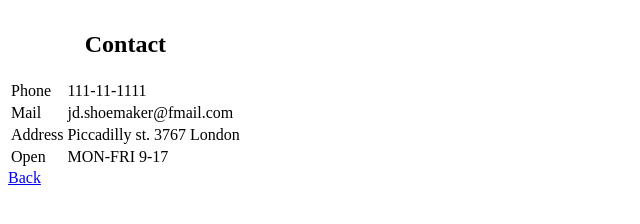
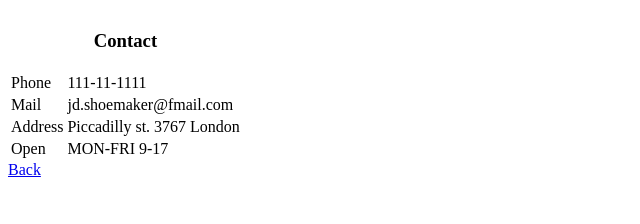
Before and after one commit to OskarPrzydatek/CobblerPage, a Gatsby site: page /contact in a window 1280 px wide. Shown: the whole page, without its empty margins (0-640 px from the left). Built offline with nearby package versions, Linux system fonts and the light colour scheme; Gatsby itself is replaced by a stand-in of ours.

Commit message:
global layout

```diff
--- a/src/styles/GlobalStyleComponent.js
+++ b/src/styles/GlobalStyleComponent.js
@@ -1,8 +1,8 @@
-import { createGlobalStyle } from "@nfront/global-styles";
+import { createGlobalStyle } from "@nfront/global-styles"
 import globalStyle from "./globalStyle"
 
 const GlobalStyleComponent = createGlobalStyle`
   ${globalStyle}
-`;
+`
 
-export default GlobalStyleComponent;
+export default GlobalStyleComponent
--- /dev/null
+++ b/src/styles/Layout.js
@@ -0,0 +1,9 @@
+import React from "react"
+
+export default function Layout({ children }) {
+  return (
+    <section className='layout'>
+      {children}
+    </section>
+  );
+}
--- a/src/templates/pageInfoTemplate.js
+++ b/src/templates/pageInfoTemplate.js
@@ -1,22 +1,30 @@
-import React from "react";
-import { graphql } from "gatsby";
-import InfoContent from "../components/InfoContent/InfoContent";
-import BackToHome from "../components/BackToHome/BackToHome";
+import React from "react"
+import { graphql } from "gatsby"
+import InfoContent from "../components/InfoContent/InfoContent"
+import BackToHome from "../components/BackToHome/BackToHome"
+import Layout from "../styles/Layout"
 
 export default function PageInfoTemplate({ data }) {
-  const { markdownRemark } = data;
-  const { frontmatter, html } = markdownRemark;
+  const { markdownRemark } = data
+  const { frontmatter, html } = markdownRemark
 
   React.useEffect(() => {
-    document.title = frontmatter.title;
+    document.title = frontmatter.title
   })
 
   return (
-    <section>
-      <InfoContent frontmatter={frontmatter} />
-      <BackToHome />
+    <>
+      <Layout>
+        <div className="photo" />
+        <article>
+          <main>
+            <InfoContent frontmatter={frontmatter} />
+            <BackToHome />
+          </main>
+        </article>
+      </Layout>
       <div dangerouslySetInnerHTML={{ __html: html }} />
-    </section>
+    </>
   )
 }
 
```
Also changed, not shown: gatsby-config.js (+4 -4 lines), src/pages/404.js (+11 -7 lines), src/pages/index.js (+9 -6 lines), src/styles/globalStyle.js (+10 -4 lines).
